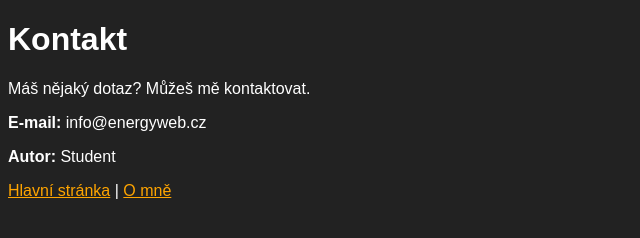
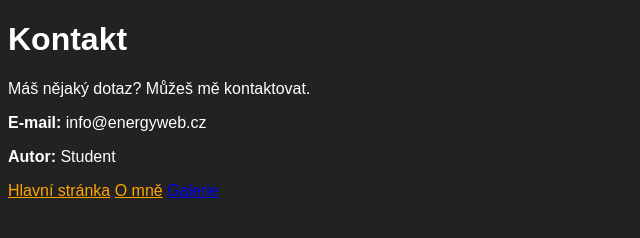
Before and after one commit to Kindl1892/energeticke-napoje, a plain HTML site: page kontakt.html in a window 1280 px wide. Shown: the full height of the page, 0-640 px from the left. Drawn offline with Linux system fonts and the light colour scheme.

Commit message:
Update kontakt.html

```diff
--- a/kontakt.html
+++ b/kontakt.html
@@ -15,8 +15,8 @@
     <p><b>Autor:</b> Student</p>
 
     <a href="index.html" style="color: orange;">Hlavní stránka</a>
-    |
     <a href="omne.html" style="color: orange;">O mně</a>
+    <a href="galerie.html">Galerie</a>
 
 </body>
 </html>
```
